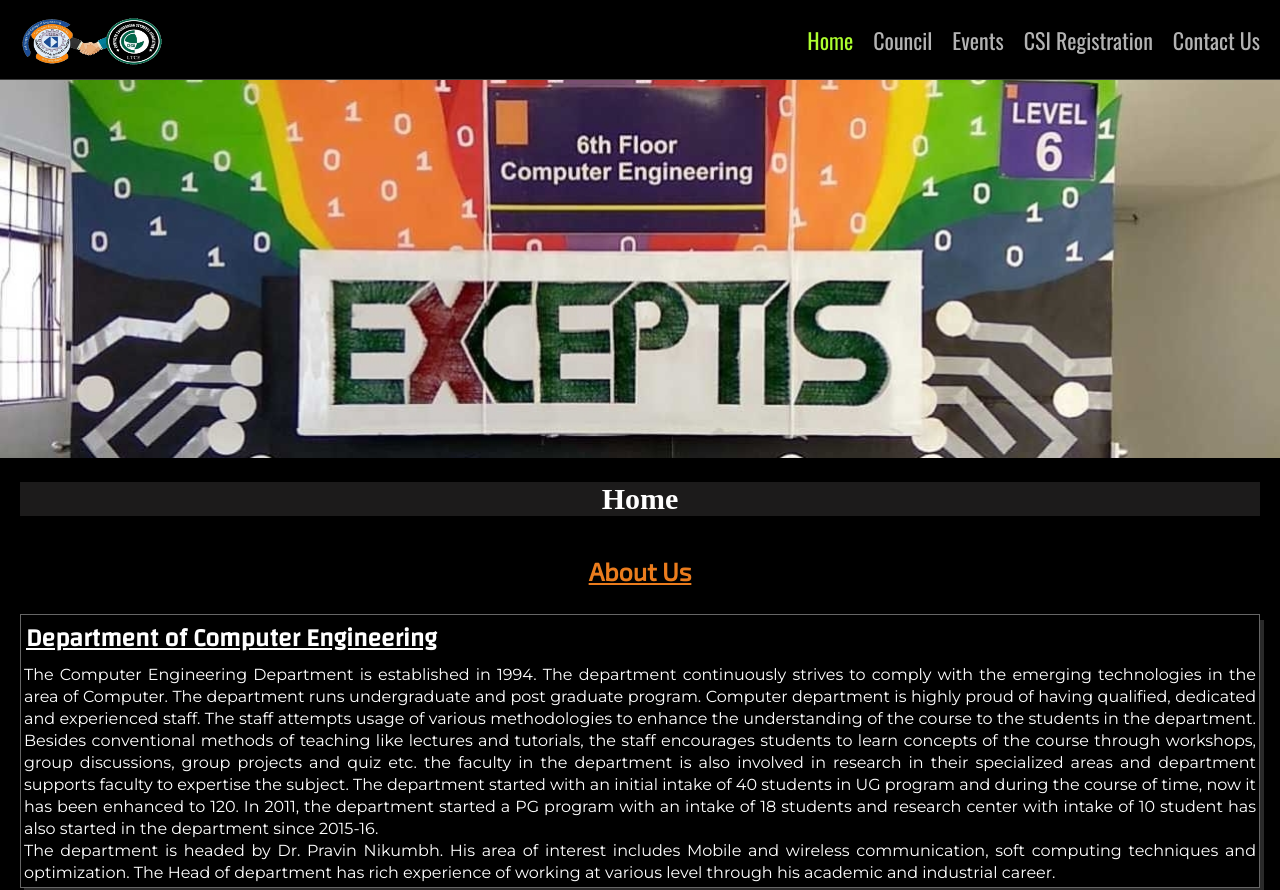
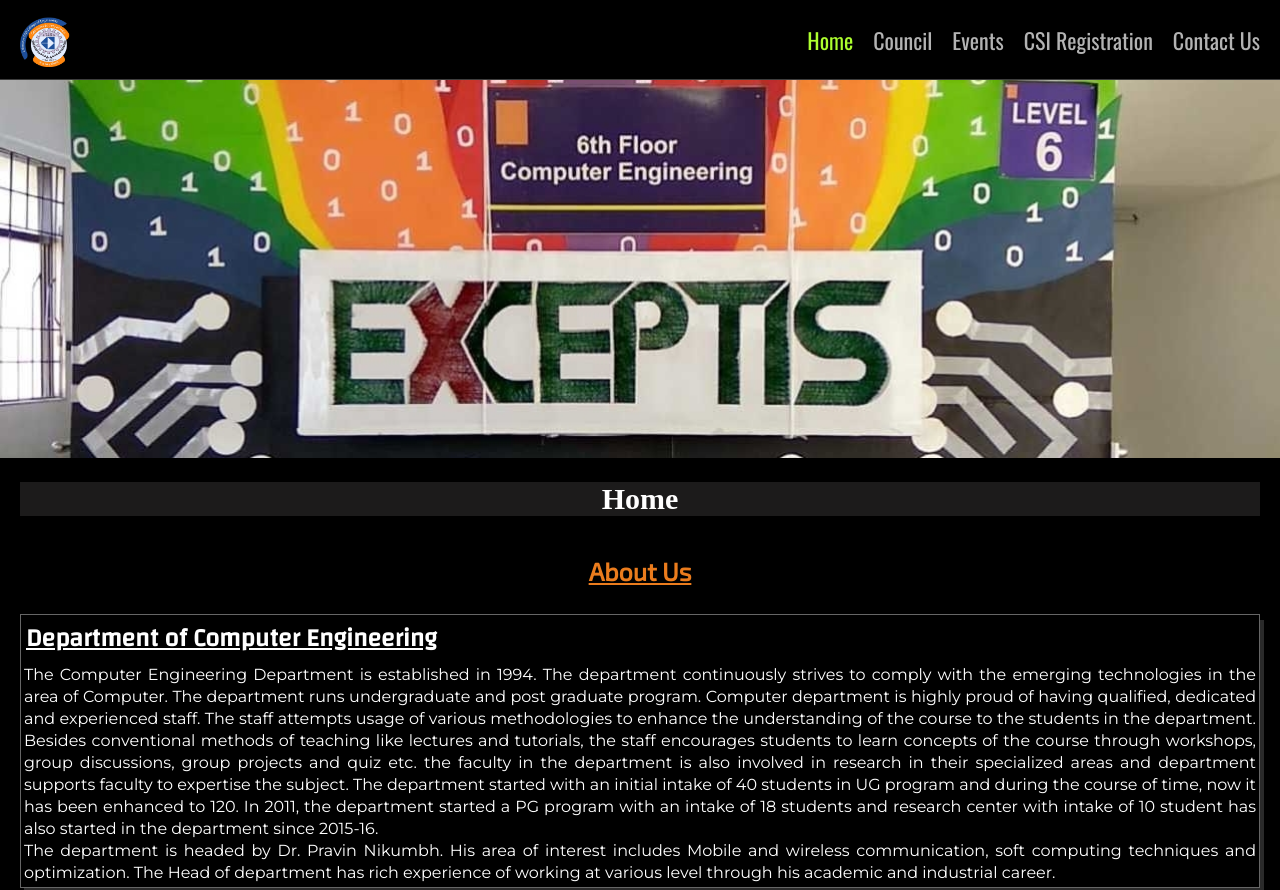
Before and after one commit to csi-cesa/csi-cesa.github.io, a plain HTML site: page index.html in a window 1280 px wide. Shown: the top 890 px of the page. Drawn offline with nearby package versions, Linux system fonts and the light colour scheme; a web font is replaced by a local one.

Commit message:
logo undo

```diff
--- a/index.html
+++ b/index.html
@@ -18,7 +18,7 @@
         <span class="navbar-toggle" id="js-navbar-toggle">
             <i class="fa fa-bars"></i>
         </span>
-       <img src="images/logo.png" height="50px" width="180px" class="logo">
+      <img src="images/csi.png" height="50px" width="50px" class="logo">
         <!--<a href="#" class="logo">logo</a>-->
 
         <ul class="main-nav" id="js-menu">
--- a/style.css
+++ b/style.css
@@ -59,7 +59,8 @@ html {
         .logo {
             display: inline-block;
             font-size: 22px;
-	        margin-top: 5px;
+	        margin-top: 20px;
+            margin-left: 20px;
 
         }
 
@@ -114,7 +115,7 @@ html {
             }
 
             .logo {
-                margin-top: 4px;;
+                margin-top: 4px;
             }
 
             .navbar-toggle {
```
Also changed, not shown: contact.html (+1 -1 lines), council.html (+1 -1 lines), events.html (+1 -1 lines), gallery.html (+1 -1 lines), membership.html (+1 -1 lines).
